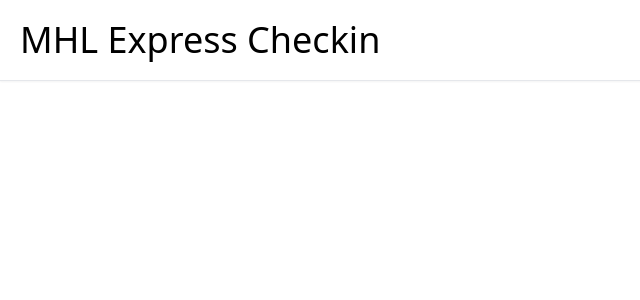
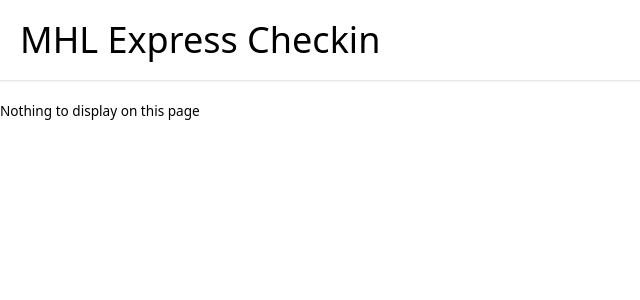
Before and after one commit to medhealthlab/webform, a Next.js app: page / in a window 1280 px wide. Shown: the top 300 px of the page, without its empty margins (0-640 px from the left). Built offline with nearby package versions, Linux system fonts and the light colour scheme.

Commit message:
Chore: Home page changes

```diff
--- a/pages/index.js
+++ b/pages/index.js
@@ -1,5 +1,4 @@
 import Head from 'next/head'
-import Image from 'next/image'
 import { Inter } from '@next/font/google'
 import styles from '@/styles/Home.module.css'
 
@@ -9,13 +8,14 @@ export default function Home() {
   return (
     <>
       <Head>
-        <title>Create Next App</title>
+        <title>Online Checkin Med Health</title>
         <meta name="description" content="Generated by create next app" />
         <meta name="viewport" content="width=device-width, initial-scale=1" />
         <link rel="icon" href="/favicon.ico" />
       </Head>
       <main className={styles.main}>
         <div className={styles.description}>
+          Nothing to display on this page
         </div>
       </main>
     </>
```
